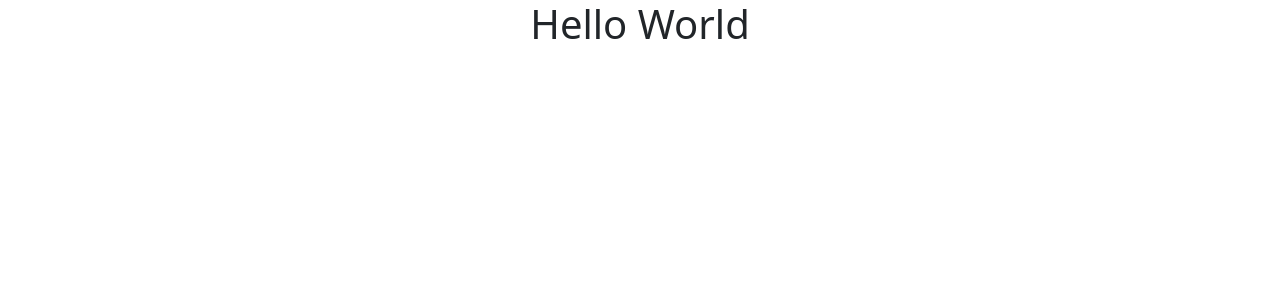
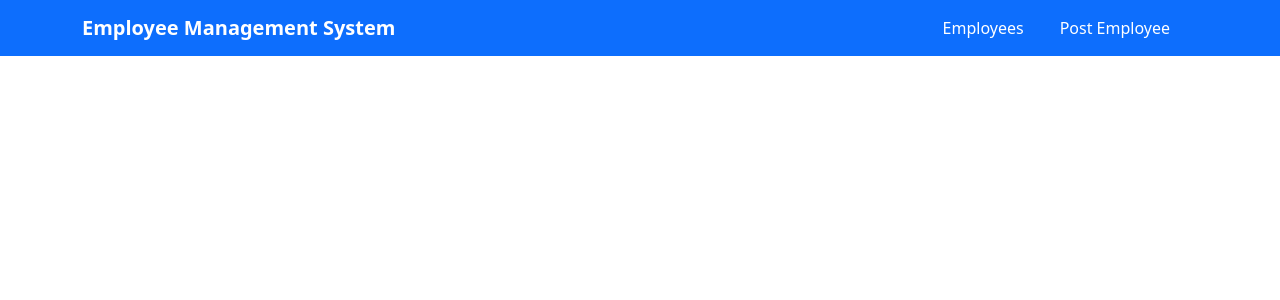
Before and after one commit to skyoon26/employee-tracker-app, a React (Vite) app in the folder employee-tracker-ui/: page / in a window 1280 px wide. Shown: the top 300 px of the page. Built offline with nearby package versions, Linux system fonts and the light colour scheme.

Commit message:
Install router and header component in ui

```diff
--- a/employee-tracker-ui/package.json
+++ b/employee-tracker-ui/package.json
@@ -13,7 +13,8 @@
     "bootstrap": "^5.3.3",
     "react": "^18.3.1",
     "react-bootstrap": "^2.10.4",
-    "react-dom": "^18.3.1"
+    "react-dom": "^18.3.1",
+    "react-router-dom": "^6.24.1"
   },
   "devDependencies": {
     "@types/react": "^18.3.3",
--- a/employee-tracker-ui/src/App.jsx
+++ b/employee-tracker-ui/src/App.jsx
@@ -1,13 +1,11 @@
-import { useState } from 'react'
-import reactLogo from './assets/react.svg'
-import viteLogo from '/vite.svg'
-import './App.css'
+import Header from './pages/header/Header'
 
 function App() {
-  const [count, setCount] = useState(0)
 
   return (
-    <h1 className="text-center">Hello World</h1>
+    <>
+      <Header />
+    </>
 
   )
 }
--- a/employee-tracker-ui/src/main.jsx
+++ b/employee-tracker-ui/src/main.jsx
@@ -1,11 +1,14 @@
-import React from 'react'
-import ReactDOM from 'react-dom/client'
-import App from './App.jsx'
-import './index.css'
+import React from 'react';
+import ReactDOM from 'react-dom/client';
+import App from './App.jsx';
+import './index.css';
 import 'bootstrap/dist/css/bootstrap.min.css';
+import { BrowserRouter } from 'react-router-dom';
 
 ReactDOM.createRoot(document.getElementById('root')).render(
   <React.StrictMode>
-    <App />
-  </React.StrictMode>,
+    <BrowserRouter> {/* This tag is from react-router-dom */}
+      <App />
+    </BrowserRouter>
+  </React.StrictMode>
 )
--- /dev/null
+++ b/employee-tracker-ui/src/pages/header/Header.css
@@ -0,0 +1,22 @@
+/* Style the navbar background and brand */
+.navbar {
+  background-color: #343a40;
+}
+
+.navbar .navbar-brand {
+  color: #fff;
+}
+
+/* Style the navigation links */
+.navbar .nav-link {
+  color: #fff !important; /* White text color */
+  text-decoration: none !important; /* Remove underline */
+  margin-right: 20px; /* Add margin between links */
+}
+
+/* Add media query for small screens */
+@media (max-width: 576px) {
+  .navbar .nav-link {
+    margin-right: 0; /* Remove margin for small screens */
+  }
+}
--- /dev/null
+++ b/employee-tracker-ui/src/pages/header/Header.jsx
@@ -0,0 +1,21 @@
+import { Container, Nav, Navbar } from "react-bootstrap";
+import { Link, NavLink } from "react-router-dom";
+import "./Header.css";
+
+const Header = () => {
+  return (
+    <>
+      <Navbar bg="primary" variant="dark"> { /* All boostrap components are in seafoam green */ }
+      <Container>
+      <Navbar.Brand to="/"><strong>Employee Management System</strong></Navbar.Brand>
+      <Nav className="ml-auto">
+      <NavLink as={Link} to="/" className="nav-link">Employees</NavLink>
+      <NavLink as={Link} to="/employee" className="nav-link">Post Employee</NavLink>
+      </Nav>
+      </Container>
+      </Navbar>
+    </>
+  )
+}
+
+export default Header;
```
Also changed, not shown: 1 other file (tests, documents, lock files or other folders).
